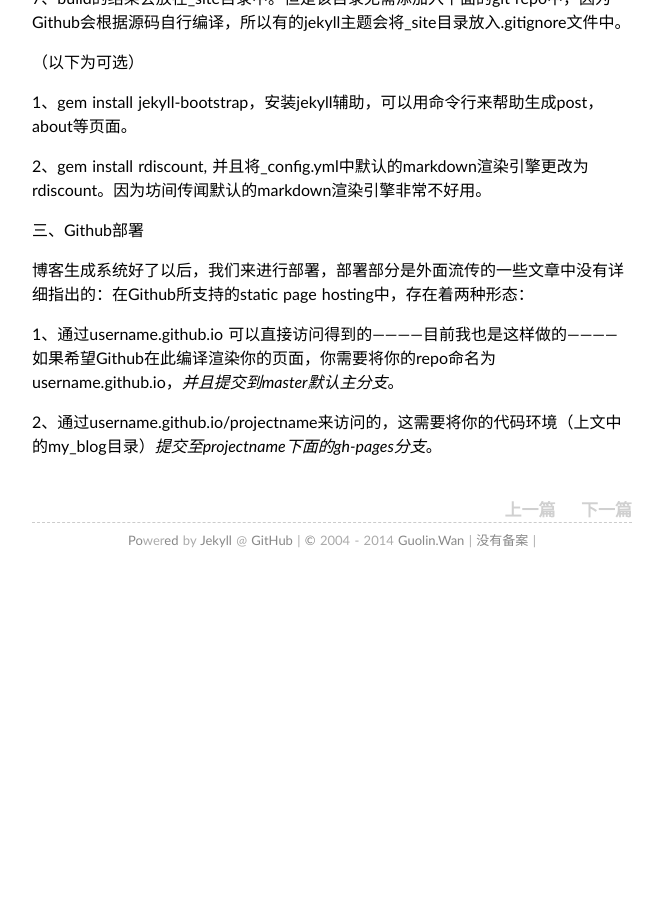
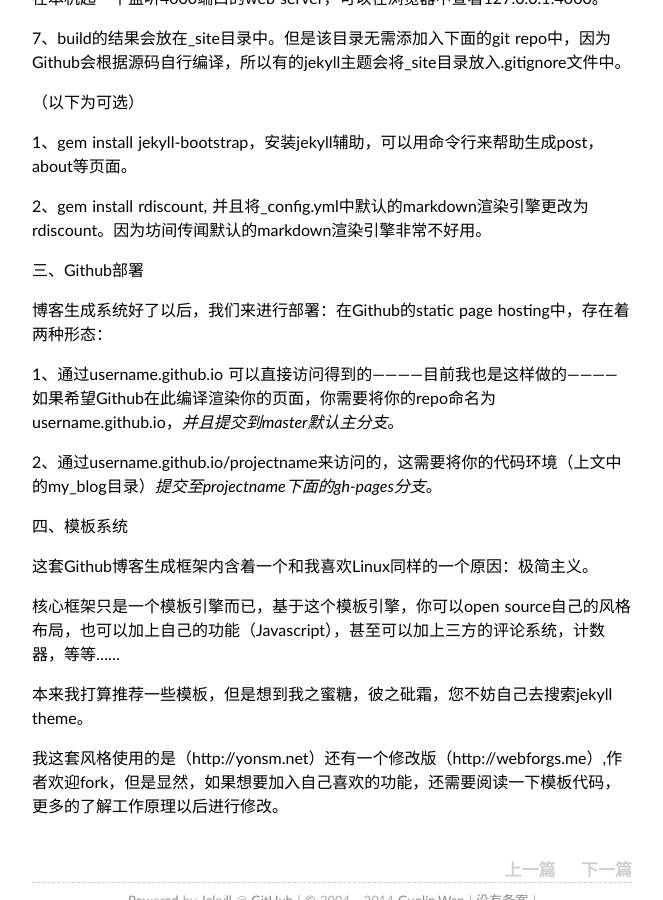
Before and after one commit to wuyy2007/wanguolin.github.io, a Jekyll site: the page built from _posts/2013-11-01-how-to-build.md, in a window 1280 px wide and 900 px high, scrolled down 1213 px. Shown: the whole window, without its empty margins (308-971 px from the left). Built offline with Jekyll 4.4.1, drawn with Linux system fonts in a browser that asks for light colours; some web fonts are replaced; Markdown is read by kramdown in place of the engine named in the settings; comment, search, counter and statistics services are not loaded; before the commit the page ends 1797 px from its top, so only the background shows below that.

Commit message:
first artical done

```diff
--- a/_posts/2013-11-01-how-to-build.md
+++ b/_posts/2013-11-01-how-to-build.md
@@ -15,6 +15,8 @@ tags: 折腾
 2、整个博客完全由代码所生成，内容和展现完全分离，可以比较容易的更换主题，以及升级维护、增加功能插件……各种折腾，完了一键编译就好。
 
 3、服务器的维护成本摊给了Github，如果愿意使用username.github.io的话，连域名都省下了。
+
+4、逼格略高。
 
 我在搭建这个系统的过程中，阅读了不少指导性的文章，其中最有帮助的要属[Github](http://help.github.com/categories/20/articles/)和[Jekyll的官方文档](http://jekyllrb.com/docs/home/)，但是如果你觉得中文更加亲近一些，加上我走过的弯路兴许能够对你有帮助，你就可以考虑读下去。
 
@@ -59,8 +61,21 @@ Jekyll的开发环境是Ruby，这就意味着高度建议你在Linux或是Mac
 
 三、Github部署
 
-博客生成系统好了以后，我们来进行部署，部署部分是外面流传的一些文章中没有详细指出的：在Github所支持的static page hosting中，存在着两种形态：
+博客生成系统好了以后，我们来进行部署：在Github的static page hosting中，存在着两种形态：
 
 1、通过username.github.io 可以直接访问得到的————目前我也是这样做的————如果希望Github在此编译渲染你的页面，你需要将你的repo命名为username.github.io，*并且提交到master默认主分支*。
 
 2、通过username.github.io/projectname来访问的，这需要将你的代码环境（上文中的my_blog目录）*提交至projectname下面的gh-pages分支*。
+
+
+四、模板系统
+
+这套Github博客生成框架内含着一个和我喜欢Linux同样的一个原因：极简主义。
+
+核心框架只是一个模板引擎而已，基于这个模板引擎，你可以open source自己的风格布局，也可以加上自己的功能（Javascript），甚至可以加上三方的评论系统，计数器，等等……
+
+
+本来我打算推荐一些模板，但是想到我之蜜糖，彼之砒霜，您不妨自己去搜索jekyll theme。
+
+
+我这套风格使用的是（http://yonsm.net）还有一个修改版（http://webforgs.me）,作者欢迎fork，但是显然，如果想要加入自己喜欢的功能，还需要阅读一下模板代码，更多的了解工作原理以后进行修改。
```
